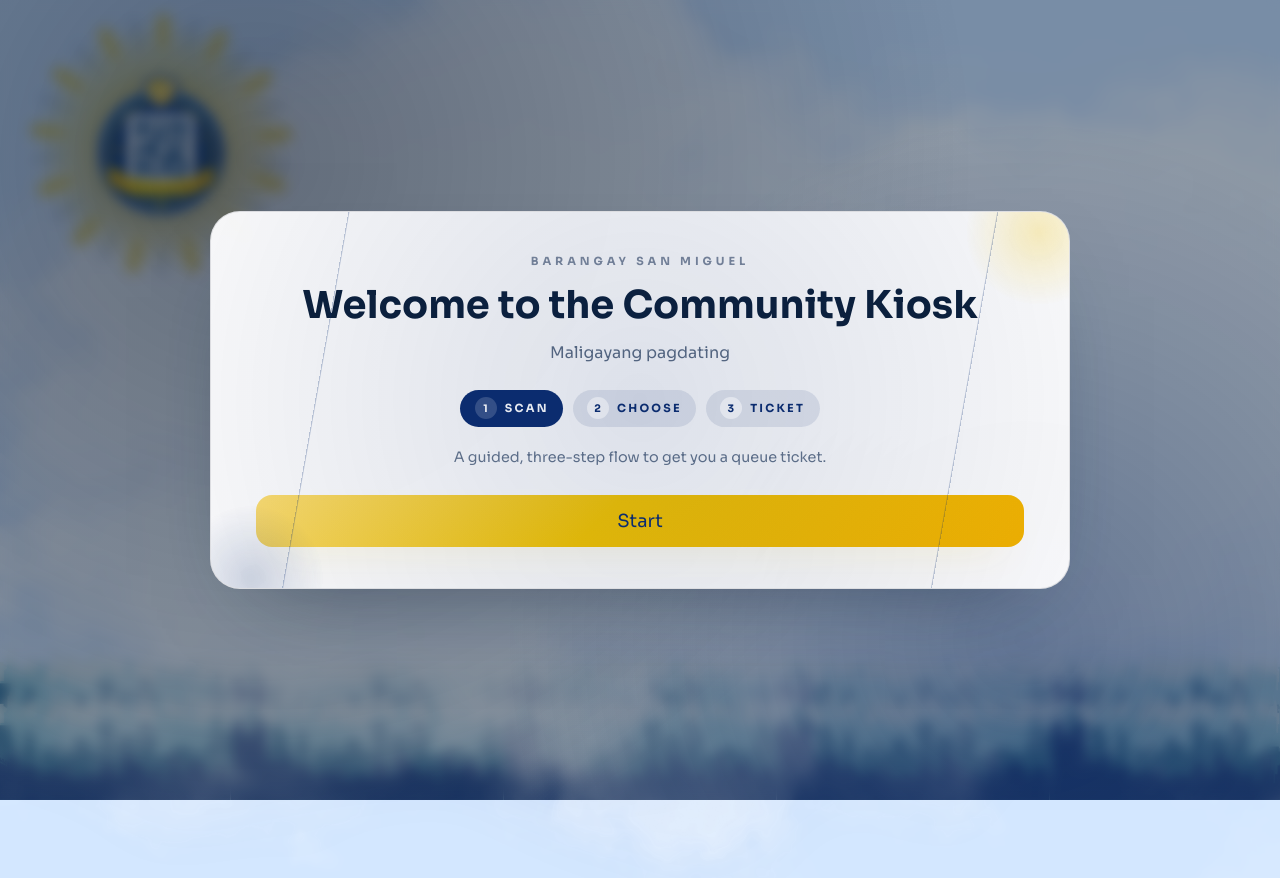
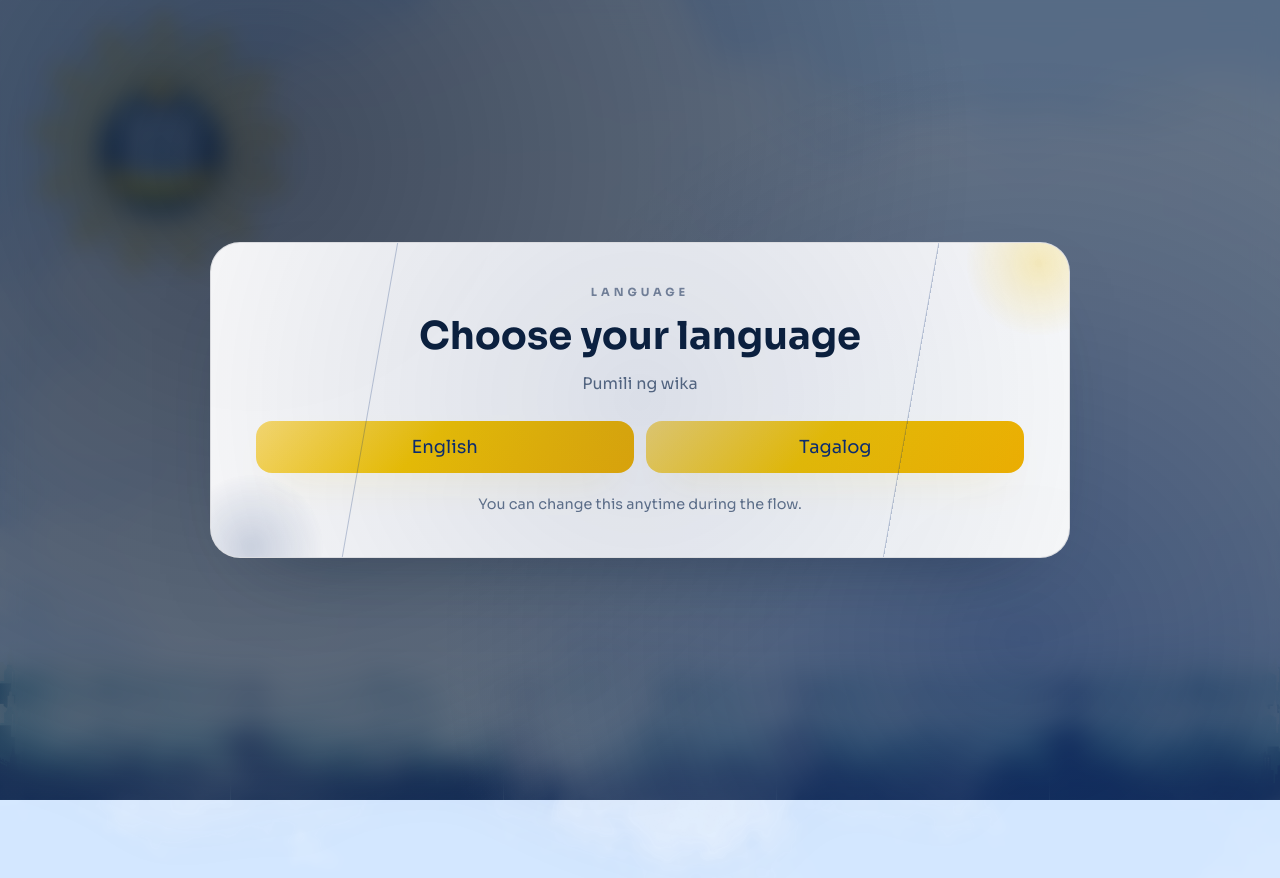
Before and after one commit to RastyFullStaxx/QUEUING-SYSTEM, a Vue app in the folder frontend/kiosk-app/: page /scan in a window 1280 px wide. Shown: the top 878 px of the page. Built offline with nearby package versions, Linux system fonts and the light colour scheme; no server answers; the HTML template or start-up script is replaced by a standard one.

Commit message:
fixed pop ups

```diff
--- a/frontend/kiosk-app/src/pages/Scan.vue
+++ b/frontend/kiosk-app/src/pages/Scan.vue
@@ -2,10 +2,11 @@
   <div class="min-h-screen kiosk-scan kiosk-stage">
     <div
       class="relative z-10 min-h-screen flex items-center justify-center px-6 py-10"
-      :class="{ 'kiosk-dim': showLanguagePrompt || showInstructions || showManualEntry }"
+      :class="{ 'kiosk-dim': showLanguagePrompt || showInstructions || showManualEntry || showWelcome }"
     >
       <transition name="kiosk-page">
         <div v-if="isReady" class="kiosk-scan-shell">
+          <div class="kiosk-step-flash" aria-hidden="true">{{ labels.stepFlash }}</div>
           <div class="kiosk-hero kiosk-hero-centered kiosk-fade">
             <div class="kiosk-step-header">
               <div class="kiosk-pill">
@@ -75,6 +76,19 @@
         <div class="kiosk-modal-card kiosk-modal-glow">
           <span class="modal-orb orb-one" aria-hidden="true"></span>
           <span class="modal-orb orb-two" aria-hidden="true"></span>
+          <button
+            class="kiosk-modal-icon-button"
+            type="button"
+            aria-label="Change language"
+            @click="openLanguagePrompt"
+          >
+            <svg class="w-5 h-5" viewBox="0 0 24 24" fill="none" stroke="currentColor" stroke-width="2">
+              <circle cx="12" cy="12" r="9" />
+              <path d="M3 12h18" />
+              <path d="M12 3a13 13 0 0 1 0 18" />
+              <path d="M12 3a13 13 0 0 0 0 18" />
+            </svg>
+          </button>
           <div class="kiosk-modal-header">
             <p class="kiosk-modal-kicker">{{ labels.welcomeKicker }}</p>
             <h2 class="kiosk-modal-title">{{ labels.welcomeTitle }}</h2>
@@ -245,12 +259,14 @@ const language = ref('')
 const instructionsAccepted = ref(false)
 const welcomeAccepted = ref(false)
 const showManualEntry = ref(false)
+const languageDialogOpen = ref(false)
 
 const copy = {
   en: {
     stepBadge: 'Kiosk Scan - Step 1 of 3',
     heroTitle: 'Scan Resident QR',
     heroSubtitle: 'Hold the QR steady. Verification takes seconds.',
+    stepFlash: 'STEP 1',
     instructionsSubtitle: 'A quick guide before we start.',
     reminderKicker: 'Reminder',
     step1Title: 'Align QR',
@@ -299,6 +315,7 @@ const copy = {
     stepBadge: 'Kiosk Scan - Hakbang 1 sa 3',
     heroTitle: 'I-scan ang Resident QR',
     heroSubtitle: 'Iharap nang steady ang QR. Mabilis ang beripikasyon.',
+    stepFlash: 'HAKBANG 1',
     instructionsSubtitle: 'Mabilis na gabay bago mag-scan.',
     reminderKicker: 'Paalala',
     step1Title: 'I-align ang QR',
@@ -346,15 +363,22 @@ const copy = {
 }
 
 const labels = computed(() => copy[language.value] || copy.en)
-const showWelcome = computed(() => !welcomeAccepted.value)
-const showLanguagePrompt = computed(() => welcomeAccepted.value && !language.value)
-const showInstructions = computed(() => Boolean(language.value) && !instructionsAccepted.value)
-const isReady = computed(() => Boolean(language.value) && instructionsAccepted.value)
+const showLanguagePrompt = computed(() => !language.value || languageDialogOpen.value)
+const showWelcome = computed(() => Boolean(language.value) && !welcomeAccepted.value && !showLanguagePrompt.value)
+const showInstructions = computed(
+  () => Boolean(language.value) && welcomeAccepted.value && !instructionsAccepted.value && !showLanguagePrompt.value
+)
+const isReady = computed(() => Boolean(language.value) && welcomeAccepted.value && instructionsAccepted.value)
 const hasQr = computed(() => Boolean(qrCode.value && qrCode.value.trim()))
 
 const setLanguage = (value) => {
   language.value = value
   localStorage.setItem('kiosk_language', value)
+  languageDialogOpen.value = false
+}
+
+const openLanguagePrompt = () => {
+  languageDialogOpen.value = true
 }
 
 const acknowledgeInstructions = () => {
--- a/frontend/kiosk-app/src/pages/Services.vue
+++ b/frontend/kiosk-app/src/pages/Services.vue
@@ -1,5 +1,6 @@
 <template>
   <div class="min-h-screen kiosk-service-stage" @click="handleStageClick">
+    <div class="kiosk-step-flash" aria-hidden="true">{{ labels.stepFlash }}</div>
     <div
       class="relative z-10 min-h-screen flex items-center justify-center px-6 py-10 kiosk-service-body"
       :class="{ 'kiosk-dim': showConfirm || showReminder }"
@@ -260,6 +261,7 @@ const resident = JSON.parse(localStorage.getItem('kiosk_resident') || 'null')
 const copy = {
   en: {
     stepBadge: 'Kiosk Scan - Step 2 of 3',
+    stepFlash: 'STEP 2',
     title: 'Select Service',
     subtitle: 'Tap a panel to expand and view details before choosing.',
     hint: 'Hover to preview, tap to select.',
@@ -286,6 +288,7 @@ const copy = {
   },
   tl: {
     stepBadge: 'Kiosk Scan - Hakbang 2 sa 3',
+    stepFlash: 'HAKBANG 2',
     title: 'Piliin ang Serbisyo',
     subtitle: 'I-tap ang panel para buksan at makita ang detalye bago pumili.',
     hint: 'I-hover para makita, i-tap para piliin.',
--- a/frontend/kiosk-app/src/pages/Ticket.vue
+++ b/frontend/kiosk-app/src/pages/Ticket.vue
@@ -1,5 +1,6 @@
 <template>
   <div class="min-h-screen flex items-center justify-center px-6 py-10">
+    <div class="kiosk-step-flash" aria-hidden="true">STEP 3</div>
     <div class="kiosk-ticket-wrapper">
       <div class="kiosk-step-header">
         <div class="kiosk-pill">
--- a/frontend/kiosk-app/src/style.css
+++ b/frontend/kiosk-app/src/style.css
@@ -210,6 +210,26 @@ body {
   z-index: 1;
 }
 
+.kiosk-step-flash {
+  position: fixed;
+  top: 16%;
+  left: 50%;
+  transform: translate(-50%, -50%);
+  padding: 0.65rem 1.8rem;
+  border-radius: 999px;
+  background: rgba(255, 255, 255, 0.92);
+  border: 1px solid rgba(11, 44, 111, 0.22);
+  color: #0b2c6f;
+  font-size: clamp(0.95rem, 2.2vw, 1.5rem);
+  font-weight: 800;
+  letter-spacing: 0.38em;
+  text-transform: uppercase;
+  box-shadow: 0 28px 60px -40px rgba(11, 31, 58, 0.65);
+  z-index: 25;
+  pointer-events: none;
+  animation: kiosk-step-flash 2.2s ease-out both;
+}
+
 .kiosk-landing {
   width: min(1200px, 92vw);
   display: grid;
@@ -612,8 +632,8 @@ body {
 }
 
 .kiosk-dim {
-  filter: blur(1.5px) brightness(0.8);
-  transition: filter 200ms ease;
+  filter: blur(3px) brightness(0.6) saturate(0.85);
+  transition: filter 220ms ease;
 }
 
 .kiosk-modal {
@@ -623,10 +643,10 @@ body {
   display: grid;
   place-items: center;
   background:
-    radial-gradient(1200px circle at 20% 20%, rgba(15, 23, 42, 0.35), transparent 60%),
-    radial-gradient(800px circle at 80% 80%, rgba(11, 44, 111, 0.3), transparent 65%),
-    rgba(11, 31, 58, 0.45);
-  backdrop-filter: blur(6px);
+    radial-gradient(1200px circle at 20% 20%, rgba(15, 23, 42, 0.45), transparent 60%),
+    radial-gradient(900px circle at 80% 80%, rgba(11, 44, 111, 0.4), transparent 65%),
+    rgba(11, 31, 58, 0.62);
+  backdrop-filter: blur(12px);
   transition: opacity 200ms ease;
 }
 
@@ -644,19 +664,13 @@ body {
   gap: 1.6rem;
   max-height: 90vh;
   overflow-y: auto;
+  scrollbar-width: none;
+  -ms-overflow-style: none;
 }
 
 .kiosk-modal-card::-webkit-scrollbar {
-  width: 8px;
-}
-
-.kiosk-modal-card::-webkit-scrollbar-thumb {
-  background: rgba(15, 23, 42, 0.2);
-  border-radius: 999px;
-}
-
-.kiosk-modal-card::-webkit-scrollbar-track {
-  background: transparent;
+  width: 0;
+  height: 0;
 }
 
 .kiosk-modal-header {
@@ -691,6 +705,27 @@ body {
 .kiosk-modal-actions {
   display: grid;
   gap: 0.9rem;
+}
+
+.kiosk-modal-icon-button {
+  position: absolute;
+  top: 1.2rem;
+  right: 1.2rem;
+  width: 44px;
+  height: 44px;
+  border-radius: 14px;
+  border: 1px solid rgba(15, 23, 42, 0.12);
+  background: rgba(255, 255, 255, 0.9);
+  color: #0b2c6f;
+  display: grid;
+  place-items: center;
+  box-shadow: 0 16px 30px -24px rgba(11, 31, 58, 0.5);
+  transition: transform 160ms ease, box-shadow 160ms ease;
+}
+
+.kiosk-modal-icon-button:hover {
+  transform: translateY(-1px);
+  box-shadow: 0 20px 40px -28px rgba(11, 31, 58, 0.6);
 }
 
 .kiosk-modal-note {
@@ -2435,6 +2470,28 @@ body {
   }
 }
 
+@keyframes kiosk-step-flash {
+  0% {
+    opacity: 0;
+    transform: translate(-50%, -60%) scale(0.96);
+    filter: blur(10px);
+  }
+  25% {
+    opacity: 1;
+    transform: translate(-50%, -50%) scale(1);
+    filter: blur(0);
+  }
+  70% {
+    opacity: 1;
+    transform: translate(-50%, -50%) scale(1.02);
+  }
+  100% {
+    opacity: 0;
+    transform: translate(-50%, -40%) scale(1.05);
+    filter: blur(8px);
+  }
+}
+
 @keyframes kiosk-card-fade {
   0% {
     opacity: 0;
@@ -2803,7 +2860,8 @@ body {
   .kiosk-service-stage::after,
   .kiosk-cta-scan,
   .kiosk-service-ripple,
-  .kiosk-service-blob {
+  .kiosk-service-blob,
+  .kiosk-step-flash {
     animation: none;
   }
 
```
